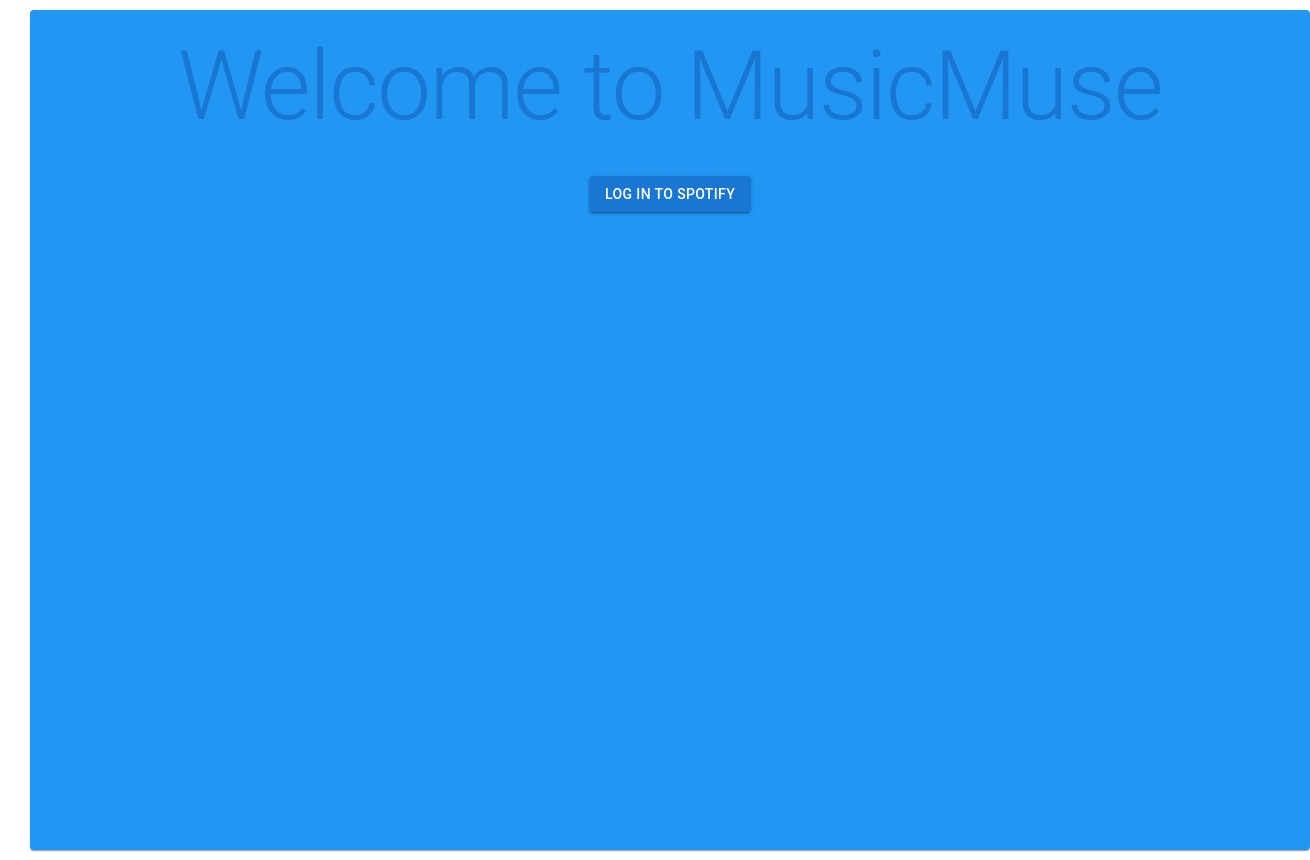
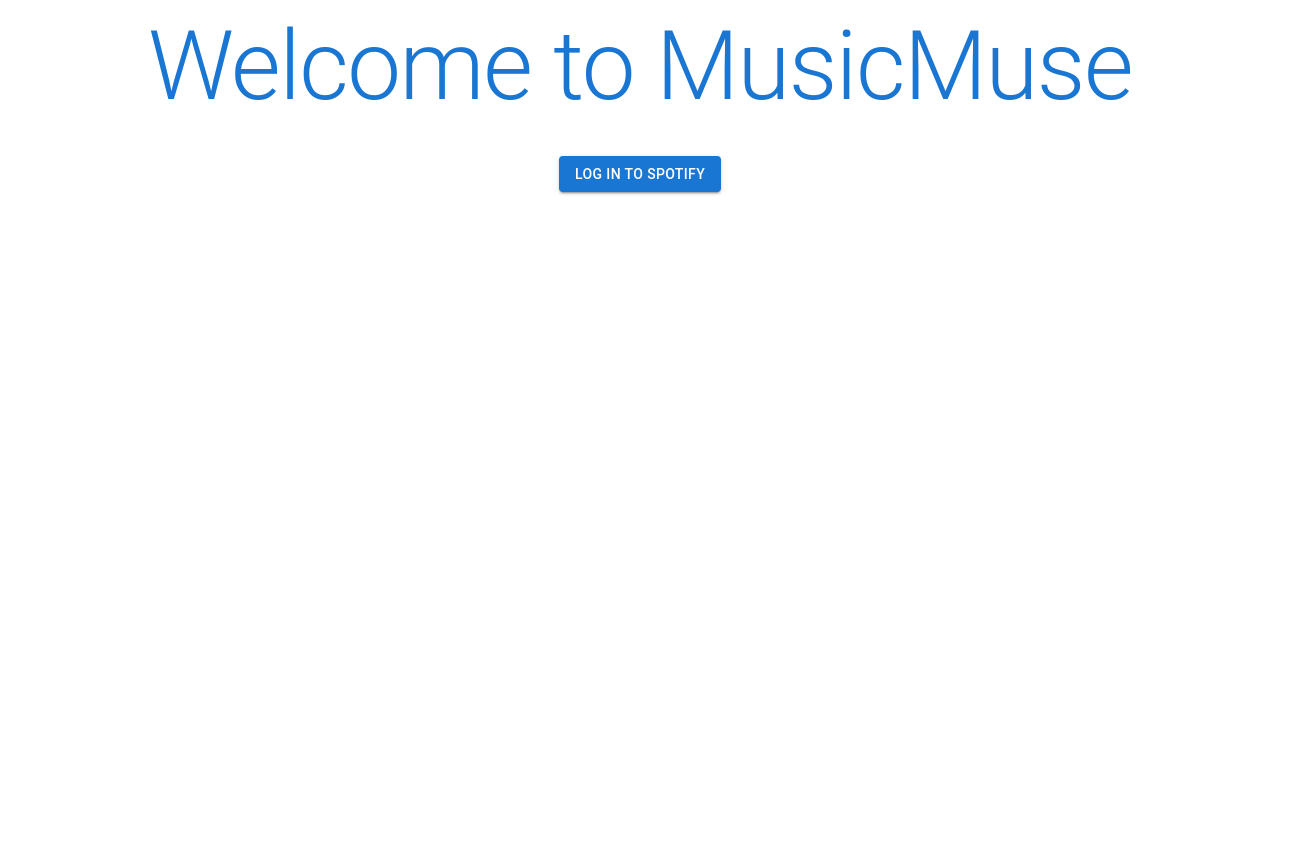
Before and after one commit to oliciep/Music_Muse, a React (Create React App) app in the folder client/: page / in a window 1280 px wide. Shown: the whole page, 1310 px wide, since content can reach past the window. After the commit the page ends 800 px from the top, so only its background shows below. Built offline with nearby package versions, Linux system fonts and the light colour scheme; what spotify-web-api-js would draw is missing.

Commit message:
Added styling to landing page

```diff
--- a/client/src/App.js
+++ b/client/src/App.js
@@ -52,7 +52,6 @@
   return (
 
     <div className="App">
-      <Paper style={{ backgroundColor: '#2196f3', padding: '20px', textAlign: 'center', width: '100%', height: '100vh' }}>
         <Typography variant="h1" color="primary" gutterBottom>
           Welcome to MusicMuse
         </Typography>
@@ -76,7 +75,6 @@
         {loggedIn && (
           <Button variant="contained" color="primary" onClick={() => getNowPlaying()}>Check Now Playing</Button>
         )}
-      </Paper>
     </div>
   );
 }
```
